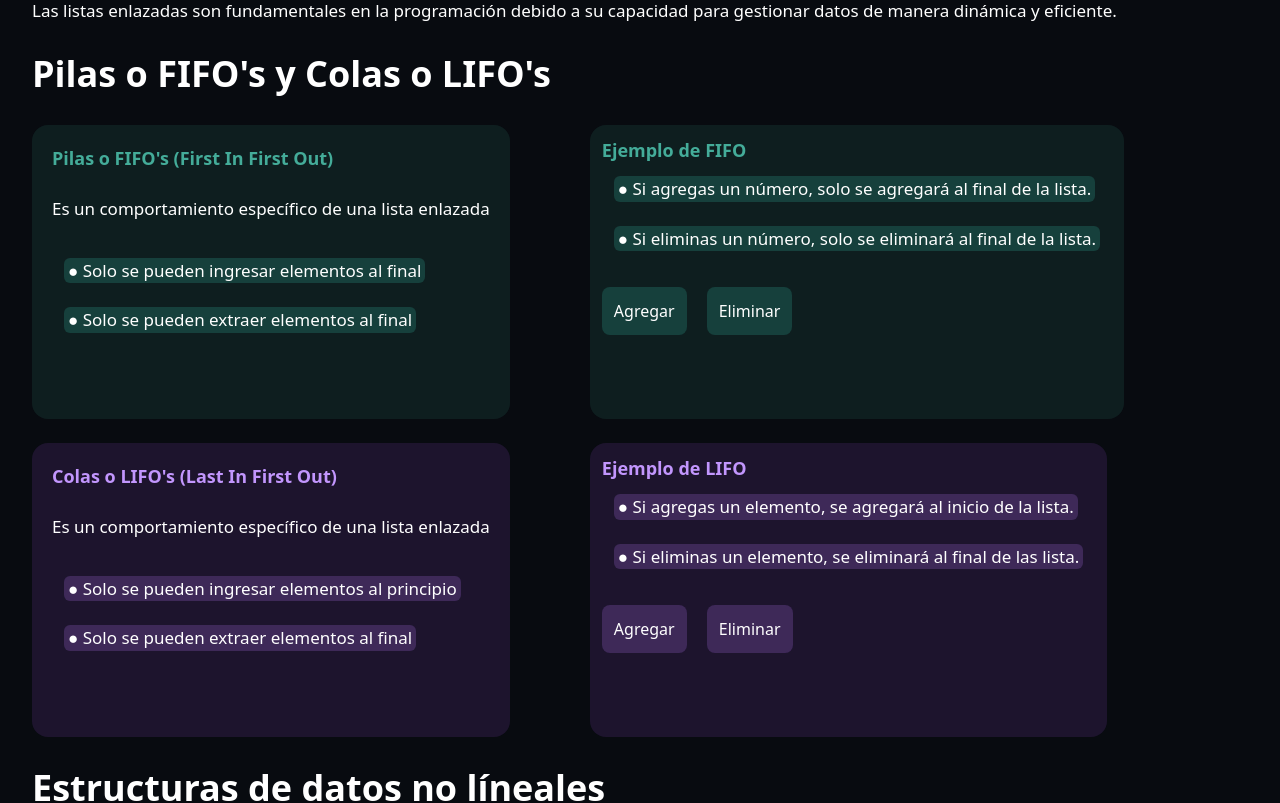
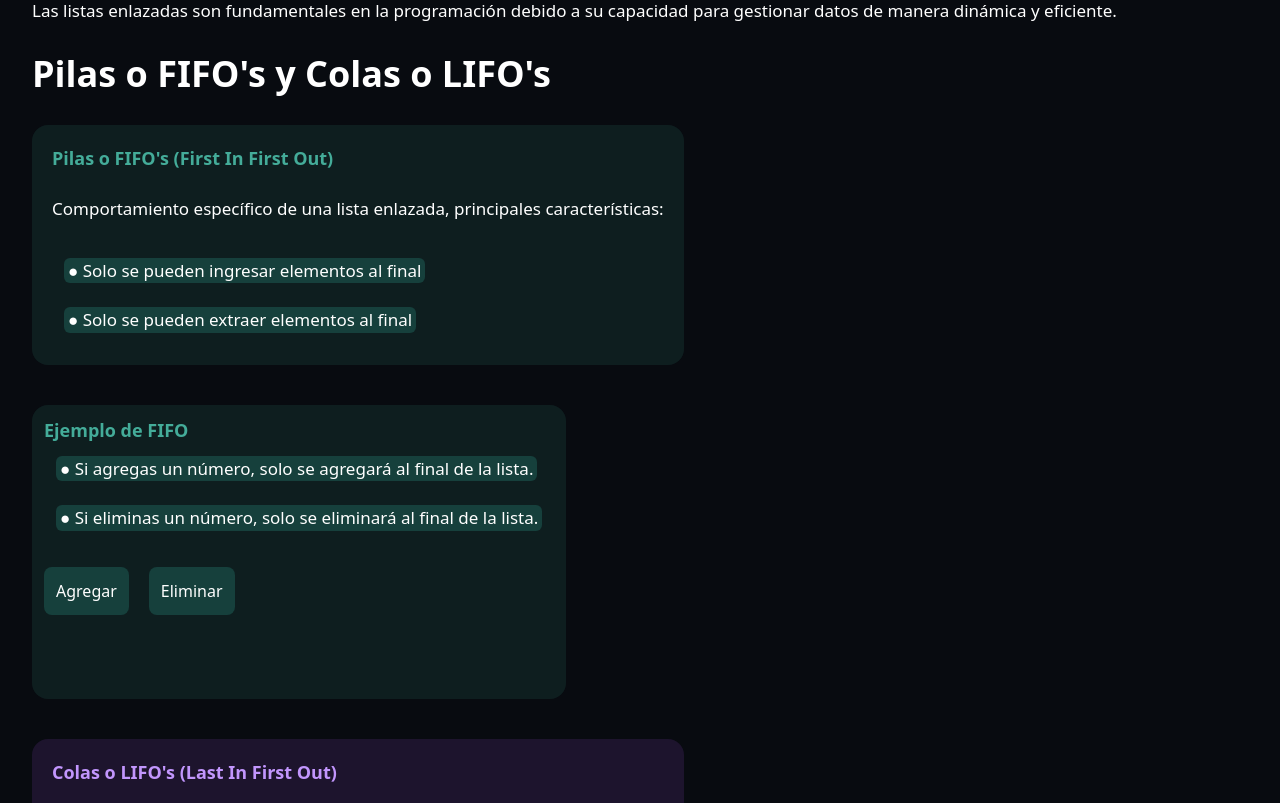
Before and after one commit to KevinLatino/Peritazgo-Website, a React (Vite) app: page /Estructuras-de-datos in a window 1280 px wide. Shown: the part 2400-3203 px from the top of the page. Built offline with nearby package versions, Linux system fonts and the light colour scheme.

Commit message:
General changes

```diff
--- a/src/Articles/DataStructureScreen.jsx
+++ b/src/Articles/DataStructureScreen.jsx
@@ -278,16 +278,16 @@
 
                 <Space />
 
-                <div className='flex gap-20'>
+                <div className='flex flex-wrap gap-x-20 gap-y-10'>
                     <GreenSection>
                         <GreenTitle>
                             Pilas o FIFO's (First In First Out)
                         </GreenTitle>
                         <Space />
                         <Paragraph>
-                            Es un comportamiento específico de una lista enlazada
+                            Comportamiento específico de una lista enlazada, principales características:
                         </Paragraph>
-                        <Space/>
+                        <Space />
                         <Element>
                             <GreenWordSection>● Solo se pueden ingresar elementos al final</GreenWordSection>
                         </Element>
@@ -300,18 +300,14 @@
                         <FiFoExample />
                         <Space />
                     </GreenSectionLine>
-                </div>
 
-                <Space />
-
-                <div className='flex gap-20'>
                     <PurpleSection>
                         <PurpleTitle>
                             Colas o LIFO's (Last In First Out)
                         </PurpleTitle>
                         <Space />
                         <Paragraph>
-                            Es un comportamiento específico de una lista enlazada
+                            Comportamiento específico de una lista enlazada, principales características:
                         </Paragraph>
                         <Space />
                         <Element>
```
